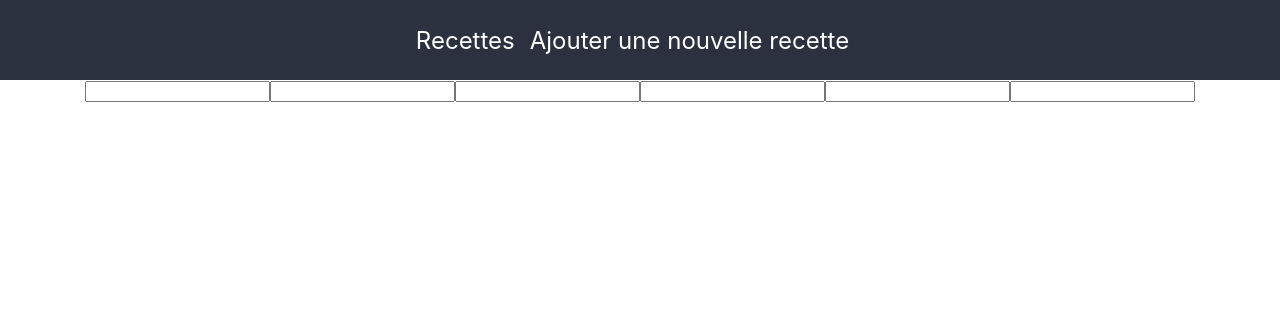
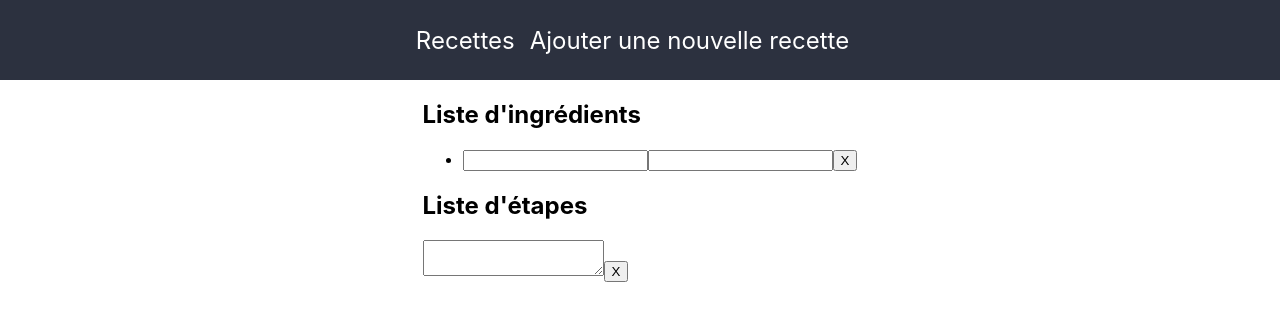
Before and after one commit to RenaudPavie/cantina-client, a React (Create React App) app: page /new-recipe in a window 1280 px wide. Shown: the top 320 px of the page. Built offline with nearby package versions, Linux system fonts and the light colour scheme.

Commit message:
add edit page, get data from recipe and display value in form

```diff
--- a/src/App.js
+++ b/src/App.js
@@ -3,6 +3,7 @@ import {BrowserRouter, Route, NavLink} from 'react-router-dom'
 import Accueil from './views/Accueil'
 import Recipe from './views/Recipe'
 import AddRecipe from './views/AddRecipe'
+import EditRecipe from './views/EditRecipe'
 
 import './App.css';
 
@@ -21,6 +22,8 @@ function App() {
         <Route path="/recette/:id" component={Recipe} />
         {/* Formulaire d'ajout de recette */}
         <Route path="/new-recipe" component={AddRecipe} />
+        {/* Formulaire de modification de recette */}
+        <Route path="/edit-recipe/:id" component={EditRecipe} />
       </div>
     </BrowserRouter>
   );
--- a/src/components/RecipeCard.js
+++ b/src/components/RecipeCard.js
@@ -16,7 +16,9 @@ function RecipeCard(props) {
                 <p>{data.personnes}</p>
                 <p>{data.tempsPreparation}</p>
                 <DeleteBtn  recipeId={data.id} />
-                <EditBtn recipeId={data.id} />
+                <Link to={"edit-recipe/" + data.id}>
+                    <EditBtn recipeId={data.id} />
+                </Link>
             </div>
         </Link>
     )
--- a/src/components/btn/EditBtn.js
+++ b/src/components/btn/EditBtn.js
@@ -1,8 +1,8 @@
 import React from 'react'
+
 
 function EditBtn(props) {
     const id = props.recipeId
-    console.log(id)
     return (
         <button>Modifier</button>
     )
--- a/src/views/AddRecipe.js
+++ b/src/views/AddRecipe.js
@@ -4,12 +4,23 @@ function AddRecipe() {
     return (
     <div className="container">
         <form action="">
-            <input type="text" />
-            <input type="text" />
-            <input type="text" />
-            <input type="text" />
-            <input type="text" />
-            <input type="text" />
+            <div>
+                <h2>Liste d'ingrédients</h2>
+                <ul>
+                    <li>
+                        <input type="number" />
+                        <input type="text" />
+                        <button>X</button>
+                    </li>
+                </ul>
+            </div>
+            <div>
+                <h2>Liste d'étapes</h2>
+                <textarea name="" id=""></textarea>
+                <button>X</button>
+
+            </div>
+
         </form>
     </div>
     )
--- /dev/null
+++ b/src/views/EditRecipe.js
@@ -0,0 +1,48 @@
+import React, {useState, useEffect} from 'react'
+import { useParams } from "react-router-dom";
+
+function EditRecipe() {
+    const params = useParams();
+    const id = params.id;
+
+    const [recipe,setRecipe] = useState(null)
+
+    useEffect(() => {
+        fetch(`http://localhost:9000/api/recipe/${id}`)
+        .then(res => res.json())
+        .then(data => {
+            console.log(data.ingredients)
+            setRecipe(data)
+        })
+    },[id])
+
+    return (
+        <div className="container">
+            <form action="">
+                <div>
+                    <h2>Liste d'ingrédients</h2>
+                    {recipe && recipe.ingredients.map(e  => (
+                        <li>
+                            <input type="text" defaultValue={e[0]} />
+                            <input type="text" defaultValue={e[1]} />
+                            <button>X</button>
+                        </li>
+                    ))}
+                </div>
+                <div>
+                    <h2>Liste d'étapes</h2>
+                    {recipe && recipe.etapes.map(e => (
+                        <li>
+                            <textarea name="" id="" defaultValue={e} ></textarea>
+                            <button>X</button>
+                        </li>
+                    ))}
+
+                </div>
+
+            </form>
+        </div>
+    )
+}
+
+export default EditRecipe
```
Also changed, not shown: src/views/Accueil.js (+5 -2 lines).
